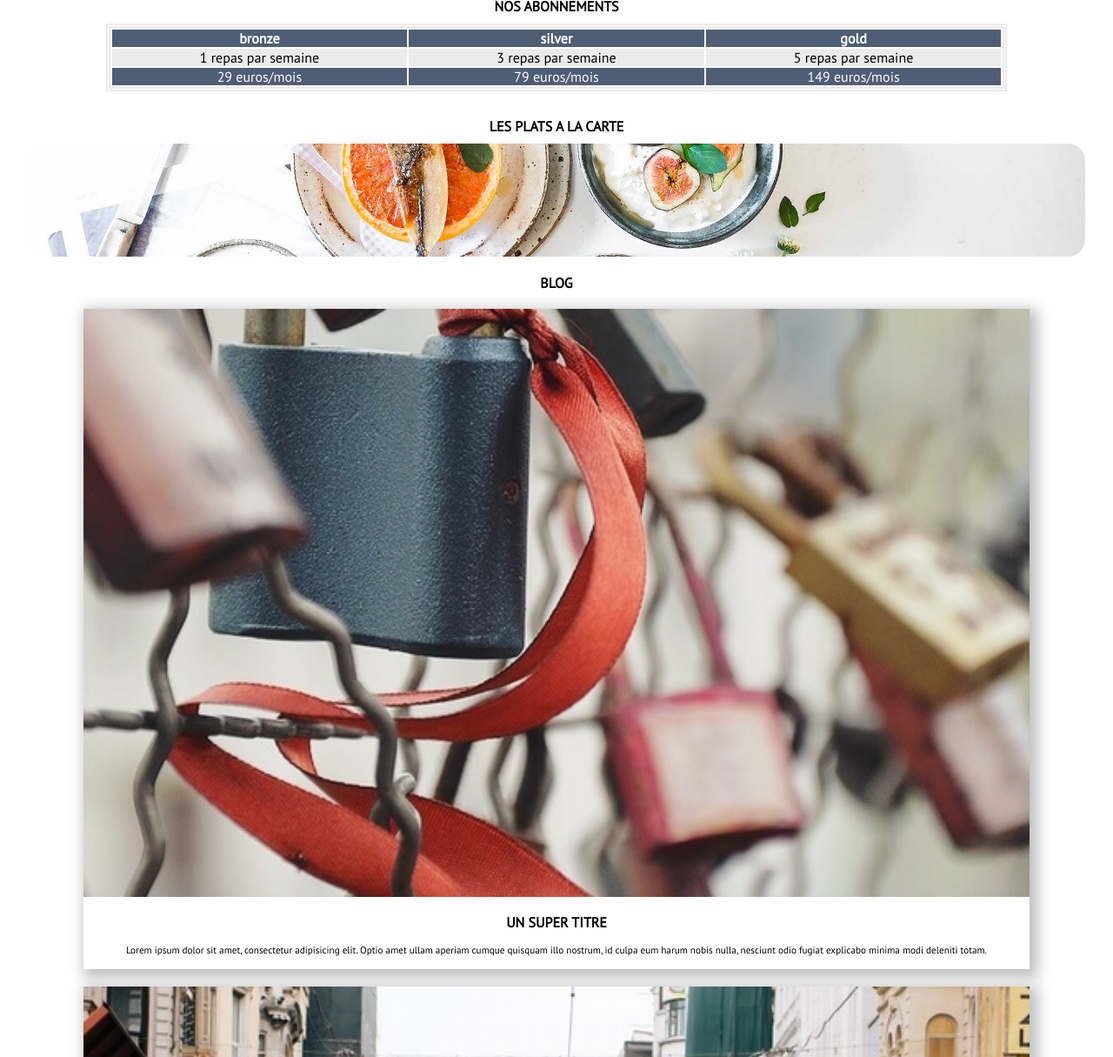
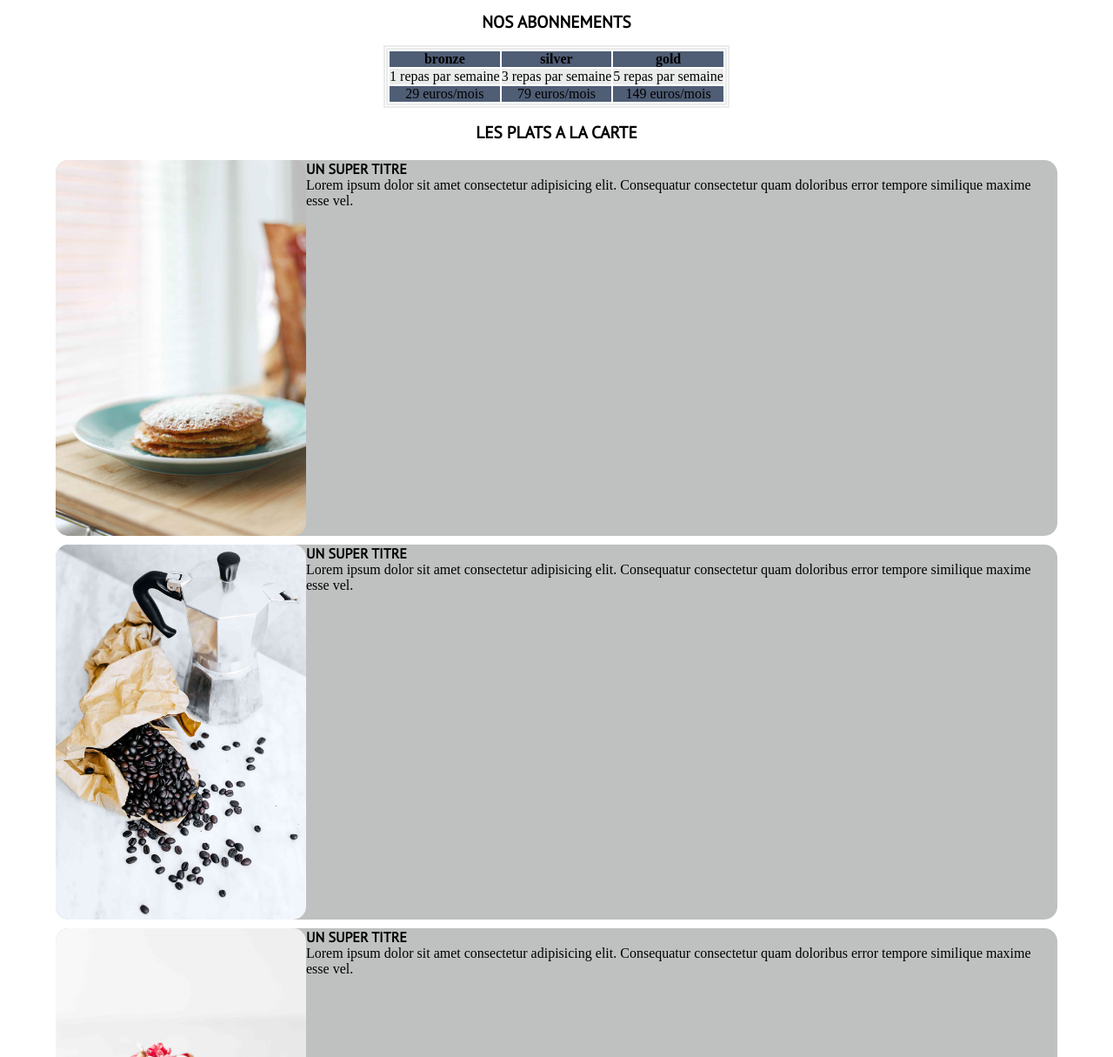
Before and after one commit to Cyberfox206/boneapp, a website built with Vite: page index.html in a window 1280 px wide. Shown: the part 85-1300 px from the top of the page at 87% size. Built offline with nearby package versions, Linux system fonts and the light colour scheme.

Commit message:
add plats blog and paralax

```diff
--- a/index.html
+++ b/index.html
@@ -53,6 +53,41 @@
     </section>
     <section id="section_plat_a_la_carte">
       <h2>les plats a la carte</h2>
+      <article>
+        <img src="img/img-02.jpg" alt="/">
+        <h3>un super titre</h3>
+        <p>Lorem ipsum dolor sit amet consectetur adipisicing elit. Consequatur consectetur quam doloribus error tempore
+          similique maxime esse vel.
+        </p>
+      </article>
+      <article>
+        <img src="img/img-03.jpg" alt="/">
+        <h3>un super titre</h3>
+        <p>Lorem ipsum dolor sit amet consectetur adipisicing elit. Consequatur consectetur quam doloribus error tempore
+          similique maxime esse vel.
+        </p>
+      </article>
+      <article>
+        <img src="img/img-04.jpg" alt="/">
+        <h3>un super titre</h3>
+        <p>Lorem ipsum dolor sit amet consectetur adipisicing elit. Consequatur consectetur quam doloribus error tempore
+          similique maxime esse vel.
+        </p>
+      </article>
+      <article>
+        <img src="img/img-05.jpg" alt="/">
+        <h3>un super titre</h3>
+        <p>Lorem ipsum dolor sit amet consectetur adipisicing elit. Consequatur consectetur quam doloribus error tempore
+          similique maxime esse vel.
+        </p>
+      </article>
+      <article>
+        <img src="img/img-06.jpg" alt="/">
+        <h3>un super titre</h3>
+        <p>Lorem ipsum dolor sit amet consectetur adipisicing elit. Consequatur consectetur quam doloribus error tempore
+          similique maxime esse vel.
+        </p>
+      </article>
     </section>
     <div></div>
     <section id="section_blog">
@@ -60,31 +95,36 @@
       <article>
         <img src="img/pic01.jpg" alt="/">
         <h3>un super titre</h3>
-        <p>Lorem ipsum dolor sit amet, consectetur adipisicing elit. Optio amet ullam aperiam cumque quisquam illo
-          nostrum, id culpa eum harum nobis nulla, nesciunt odio fugiat explicabo minima modi deleniti totam.
+        <p>Lorem ipsum dolor sit amet consectetur adipisicing elit. Inventore nulla suscipit maiores dolores temporibus
+          delectus provident earum quidem placeat tenetur? Officia libero, quos illum eius itaque fugit ipsum vero
+          veniam.
         </p>
       </article>
       <article>
         <img src="img/pic02.jpg" alt="/">
         <h3>un super titre</h3>
-        <p>Lorem ipsum dolor sit amet, consectetur adipisicing elit. Optio amet ullam aperiam cumque quisquam illo
-          nostrum, id culpa eum harum nobis nulla, nesciunt odio fugiat explicabo minima modi deleniti totam.
+        <p>Lorem ipsum dolor sit amet consectetur adipisicing elit. Inventore nulla suscipit maiores dolores temporibus
+          delectus provident earum quidem placeat tenetur? Officia libero, quos illum eius itaque fugit ipsum vero
+          veniam.
         </p>
       </article>
       <article>
         <img src="img/pic03.jpg" alt="/">
         <h3>un super titre</h3>
-        <p>Lorem ipsum dolor sit amet, consectetur adipisicing elit. Optio amet ullam aperiam cumque quisquam illo
-          nostrum, id culpa eum harum nobis nulla, nesciunt odio fugiat explicabo minima modi deleniti totam.
+        <p>Lorem ipsum dolor sit amet consectetur adipisicing elit. Inventore nulla suscipit maiores dolores temporibus
+          delectus provident earum quidem placeat tenetur? Officia libero, quos illum eius itaque fugit ipsum vero
+          veniam.
         </p>
       </article>
       <article>
         <img src="img/pic04.jpg" alt="/">
         <h3>un super titre</h3>
-        <p>Lorem ipsum dolor sit amet, consectetur adipisicing elit. Optio amet ullam aperiam cumque quisquam illo
-          nostrum, id culpa eum harum nobis nulla, nesciunt odio fugiat explicabo minima modi deleniti totam.
+        <p>Lorem ipsum dolor sit amet consectetur adipisicing elit. Inventore nulla suscipit maiores dolores temporibus
+          delectus provident earum quidem placeat tenetur? Officia libero, quos illum eius itaque fugit ipsum vero
+          veniam.
         </p>
       </article>
+
     </section>
   </main>
   <footer></footer>
--- a/style.css
+++ b/style.css
@@ -89,20 +89,32 @@ main {
     width: 100%;
     display: flex;
     align-items: center;
+    justify-content: center;
+    flex-direction: column;
+}
+
+#nos_abonnements {
+    width: 80%;
+    display: flex;
+    align-items: center;
     flex-direction: column;
     justify-content: center;
 }
 
+#nos_abonnements h2 {
+    margin: 15px;
+    font-size: 1.2em;
+    text-align: center;
+    font-family: var(--font-1);
+    text-transform: uppercase;
+}
+
 table {
-    width: 90%;
     text-align: center;
-    margin-bottom: 30px;
-    font-family: var(--font-1);
-    border: 5px double var(--color-6);
+    border: double 5px var(--color-6);
 }
 
 table thead tr th {
-    color: white;
     background-color: var(--color-2);
 }
 
@@ -111,20 +123,42 @@ table tbody tr td {
 }
 
 table tfoot tr td {
-    color: white;
     background-color: var(--color-2);
 }
 
-main section {
+#section_plat_a_la_carte {
     width: 90%;
     display: flex;
     align-items: center;
     flex-direction: column;
+    justify-content: center;
 }
 
-main section h2 {
+#section_plat_a_la_carte article {
+    width: 100%;
+    height: 20%;
+    margin: 5px;
+    border-radius: 15px;
+    background-color: var(--color-3);
+}
+
+#section_plat_a_la_carte h2 {
+    font-size: 1.2em;
+    margin: 15px 0px;
+    text-align: center;
+    text-transform: uppercase;
+    font-family: var(--font-1);
+}
+
+#section_plat_a_la_carte article img {
+    width: 25%;
+    float: left;
+    border-radius: 15px;
+}
+
+
+#section_plat_a_la_carte article h3 {
     font-size: 1em;
-    margin-bottom: 10px;
     text-transform: uppercase;
     font-family: var(--font-1);
 }
@@ -138,39 +172,43 @@ main div {
     background-position: center;
     background-repeat: no-repeat;
     background-attachment: fixed;
-    background-repeat: no-repeat;
     background-image: url(img/img-12.jpg);
 }
 
 #section_blog {
-    width: 85%;
+    width: 80%;
     display: flex;
     align-items: center;
     flex-direction: column;
     justify-content: center;
 }
 
-#section_blog article {
-    width: 100%;
-    margin: 10px;
-    box-shadow: 5px 5px 15px 5px #BFC0C0;
-}
-
-#section_blog article h3 {
+#section_blog h2 {
+    font-size: 1.2em;
+    margin: 15px 0px;
     text-align: center;
     text-transform: uppercase;
     font-family: var(--font-1);
-    font-size: 1em;
-    margin: 15px;
 }
 
-#section_blog article p {
+#section_blog article {
+    width: 100%;
+    display: flex;
+    margin: 15px 0px;
     text-align: center;
-    font-family: var(--font-1);
-    font-size: 0.7em;
-    margin-bottom: 15px;
+    align-items: center;
+    flex-direction: column;
+    justify-content: center;
+    box-shadow: 6px 6px 15px 5px #BFC0C0;
 }
 
 #section_blog article img {
     width: 100%;
 }
+
+#section_blog article h3 {
+    font-size: 1.2em;
+    margin: 10px;
+    font-family: var(--font-1);
+    text-transform: uppercase;
+}
```
